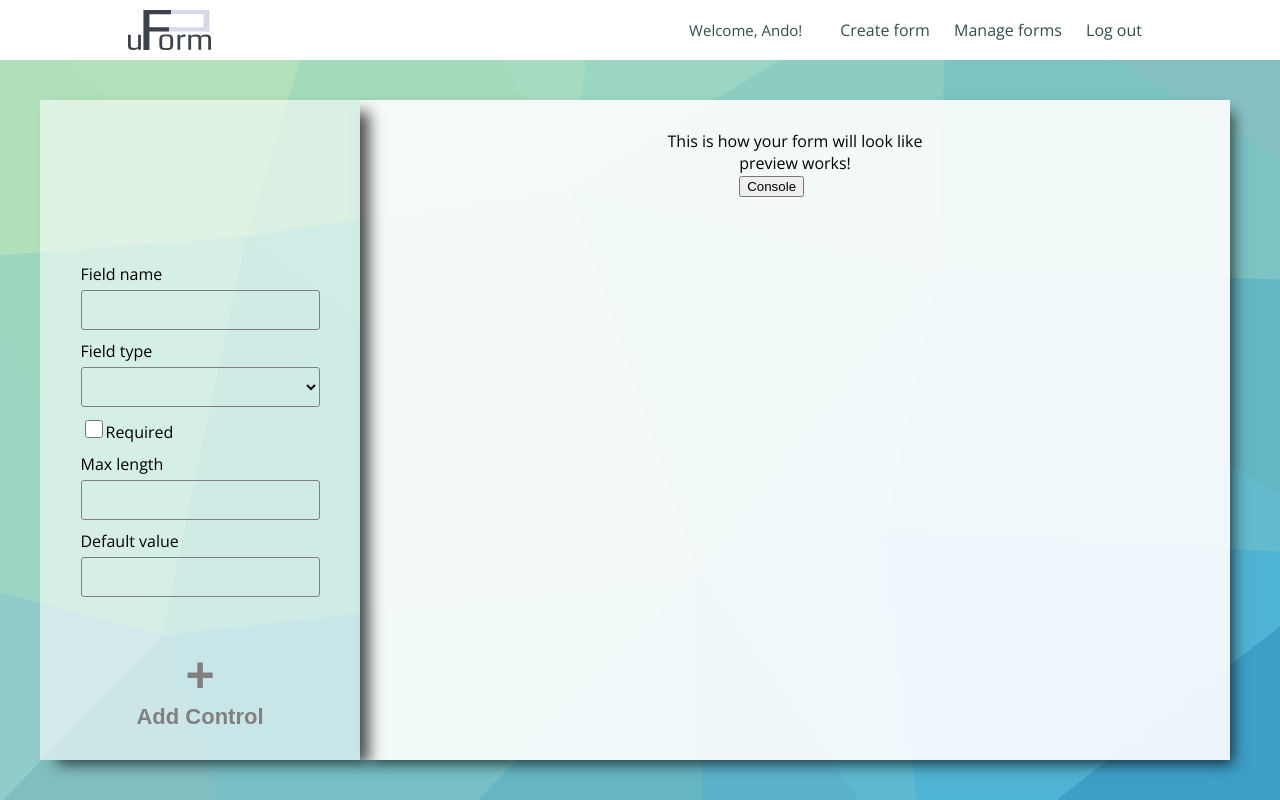
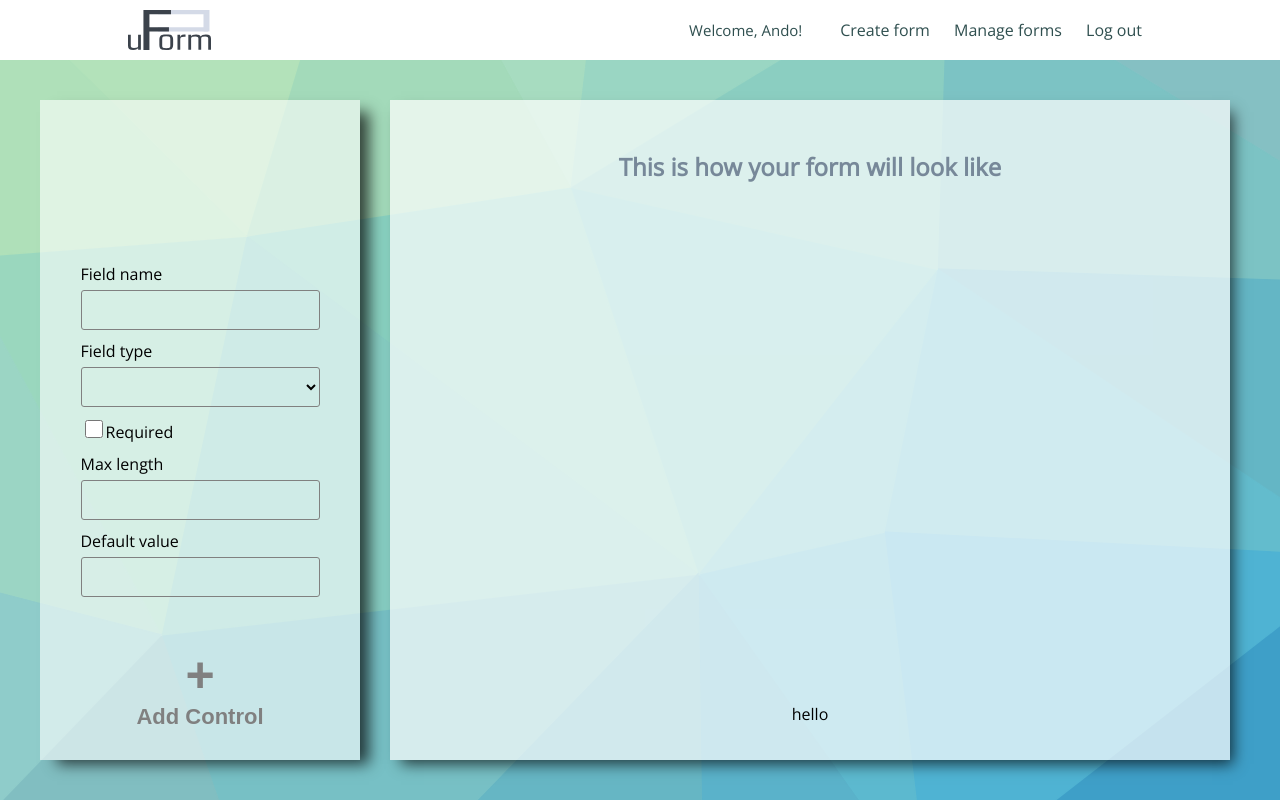
Before and after one commit to kyarunts/uform, an Angular app: page /create-form in a window 1280 px wide. Built offline with nearby package versions, Linux system fonts and the light colour scheme; sample sign-in values are in the browser's storage.

Commit message:
Added UI styles in Preview Form component

```diff
--- a/src/app/create-form/create-form.component.html
+++ b/src/app/create-form/create-form.component.html
@@ -106,9 +106,6 @@
     </div>
     <div class="create__preview-form">
         <div class="create__preview-form-container">
-            <div>
-                This is how your form will look like
-            </div>
             <app-preview [newFormObject]="newFormObject"></app-preview>
         </div>
     </div>
--- a/src/app/create-form/create-form.component.scss
+++ b/src/app/create-form/create-form.component.scss
@@ -5,7 +5,7 @@
     flex: 1;
 
     &__preview-form-container {
-        background-color: rgba(255, 255, 255, 0.9);
+        background-color: rgba(255, 255, 255, 0.7);
         box-shadow: 7px 8px 14px -4px rgba(0, 0, 0, 0.7);
         -webkit-box-shadow: 7px 8px 14px -4px rgba(0, 0, 0, 0.7);
         -moz-box-shadow: 7px 8px 14px -4px rgba(0, 0, 0, 0.7);
@@ -29,7 +29,7 @@
     &__preview-form {
         width: 100%;
         height: 100%;
-        padding: 100px 50px 40px 0px;
+        padding: 100px 50px 40px 30px;
         box-sizing: border-box;
         display: flex;
     }
@@ -100,9 +100,4 @@
             font-size: 22px;
         }
     }
-
-    // &__preview-form {
-    //     flex: 1 1 auto;
-    //     overflow-y: auto;
-    // }
 }
--- a/src/app/create-form/preview/preview.component.html
+++ b/src/app/create-form/preview/preview.component.html
@@ -1,9 +1,10 @@
-<p>
-  preview works!
+<div class="preview">
+    <p class="preview__title">
+      This is how your form will look like
     </p>
-<form [formGroup]="previewForm">
+    <form [formGroup]="previewForm" class="preview__form">
         <div *ngFor="let object of controls">
-        <label [for]="object.label">
+            <label [for]="object.label" class="preview__label">
                 {{ object.label }}
             </label>
             <input
@@ -11,12 +12,14 @@
                 *ngIf="object?.type === 'input'"
                 [formControlName]="object.label"
                 class="uform-input"
+                [ngClass]="{'uform-input--error' : errors[object.label]}"
                 [maxlength]="object.maxlength"
             >
             <select
                 *ngIf="object?.type === 'select'"
                 [formControlName]="object.label"
                 class="uform-select"
+                [ngClass]="{'uform-input--error' : errors[object.label]}"
             >
                 <option
                     *ngFor="let option of object?.selectOptions"
@@ -26,13 +29,14 @@
                 </option>
             </select>
             <div *ngIf="errors[object.label]">
-            <span *ngIf="errors[object.label]['required']">
+                <span *ngIf="errors[object.label]['required']" class="uform-error">
                     Required field
                 </span>
             </div>
         </div>
     </form>
-
+    <div class="test">hello</div>
     <button (click)="console()">
         Console
     </button>
+</div>
--- a/src/app/create-form/preview/preview.component.scss
+++ b/src/app/create-form/preview/preview.component.scss
@@ -0,0 +1,27 @@
+.preview {
+    display: flex;
+    flex-direction: column;
+    align-items: center;
+
+    &__title {
+        font-size: 24px;
+        color: lightslategrey;
+        font-weight: 600;
+        padding: 20px;
+    }
+
+    &__form {
+        width: 100%;
+        align-self: flex-start;
+    }
+
+    &__label {
+        display: inline-block;
+        margin-bottom: 5px;
+    }
+}
+
+.test {
+    margin-top: 500px;
+    margin-bottom: 500px;
+}
```
Lines whose indentation alone changed are shown as unchanged.
